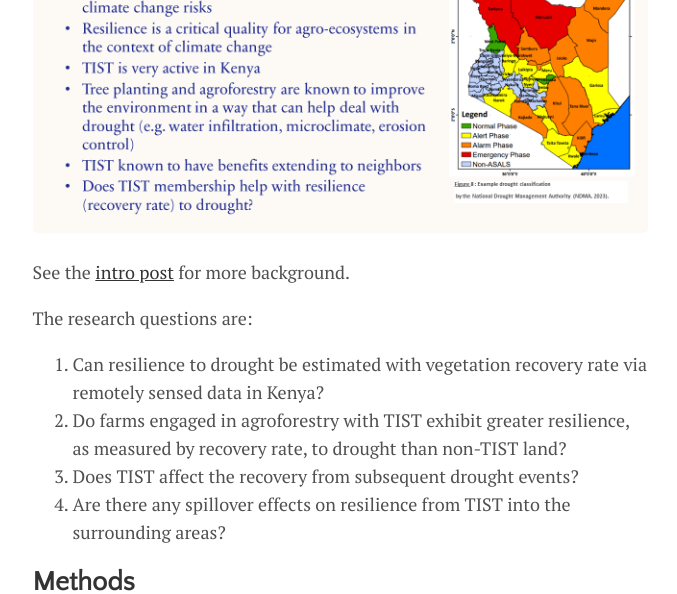
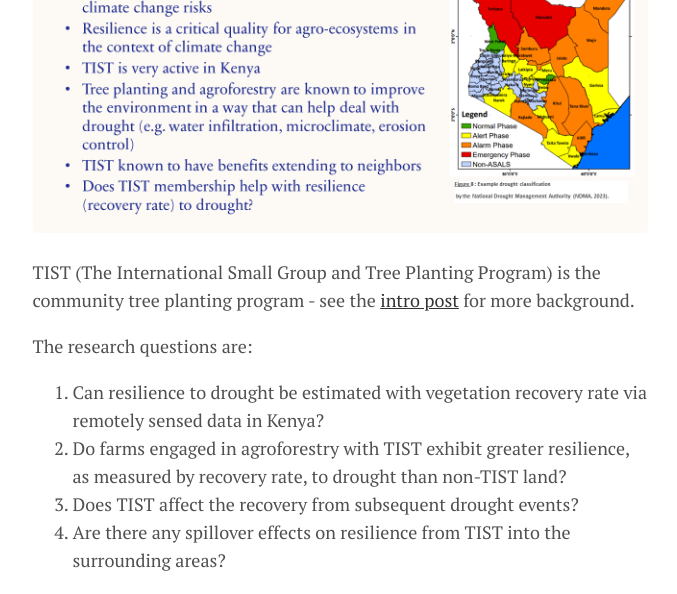
Before and after one commit to ml-henderson/ml-henderson.github.io, a Jekyll site: the page built from _posts/2023-09-26-thesis_results.md, in a window 1280 px wide and 1400 px high, scrolled down 1429 px, cut to the strip 0-594 px from the top of the window. Shown: the whole strip, without its empty margins (300-977 px from the left). Built offline with Jekyll 4.4.1, drawn with Linux system fonts in a browser that asks for light colours; some of the changed text lies outside the part shown.

Commit message:
intro language

```diff
--- a/_posts/2023-09-26-thesis_results.md
+++ b/_posts/2023-09-26-thesis_results.md
@@ -13,7 +13,7 @@
 
 ![Introduction](assets\files\TIST_Resilience_final\Slide3.PNG)
 
-See the [intro post](https://ml-henderson.github.io/thesis_intro) for more background.
+TIST (The International Small Group and Tree Planting Program) is the community tree planting program - see the [intro post](https://ml-henderson.github.io/thesis_intro) for more background.
 
 The research questions are:
 1. Can resilience to drought be estimated with vegetation recovery rate via remotely sensed data in Kenya?
@@ -24,6 +24,7 @@
 ## Methods
 Four counties were selected because of their density of TIST groves, comparable agricultural practices, and classification as arid and semi-arid land counties (ASALs) by the Kenyan government. These counties are fairly internally heterogenous, with the agricultural and ecological conditions varying from the dry lowlands up to much wetter and cooler forested highlands near Mount Kenya.
 ![Study Area](assets\img\studyarea.png)
+_Purple points are TIST groves - small farms engaged in tree planting for carbon credits._
 
 Droughts were classified using reports from the Kenyan National Drought Management Authority (NDMA) beginning in 2016. Besides quantitative measures of drought such as precipitations, the NDMA uses surveys of residents covering livestock forage quality, water access, crop prices, and crop success to capture the multi-dimensional aspects of drought.
 
```
